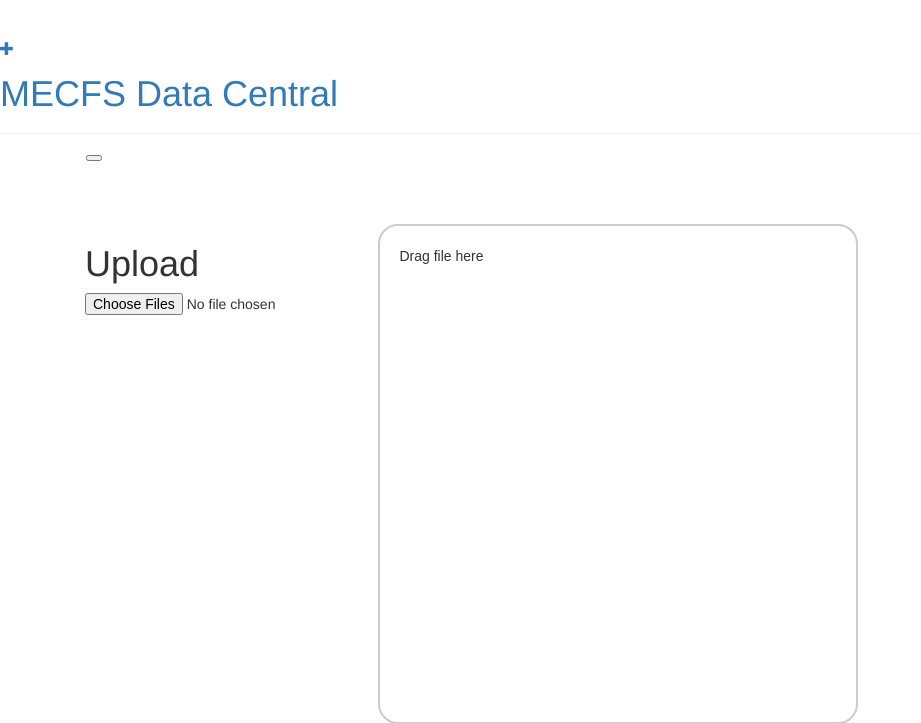
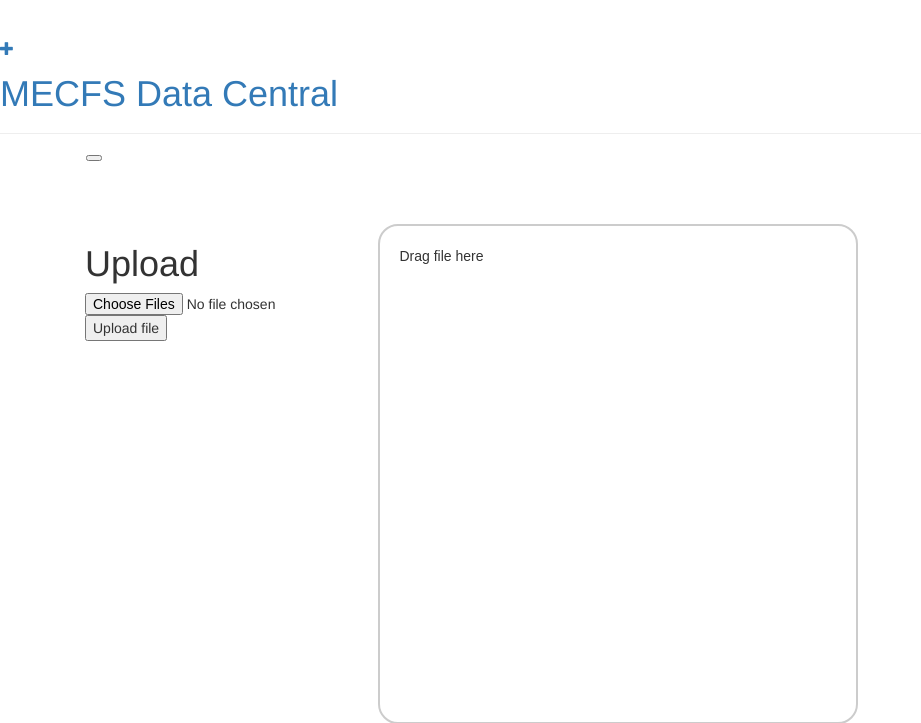
Before and after one commit to u6530822/MECFS_WebApp, a Django app: page /upload/new in a window 1280 px wide. Shown: the top 723 px of the page, without its empty margins (0-921 px from the left). Run offline with Django 3.2, Linux system fonts and the light colour scheme; some libraries are stand-ins or nearby versions.

Commit message:
clean up the code

```diff
--- a/upload/Templates/Testing/upload.html
+++ b/upload/Templates/Testing/upload.html
@@ -57,6 +57,7 @@
                 <form method="post" enctype="multipart/form-data">
                     {% csrf_token %}
                     <input type="file" name="document" accept="image/png, image/jpeg" multiple/>
+                    <button type="submit"> Upload file</button>
                 </form>
             </div>
 
```
